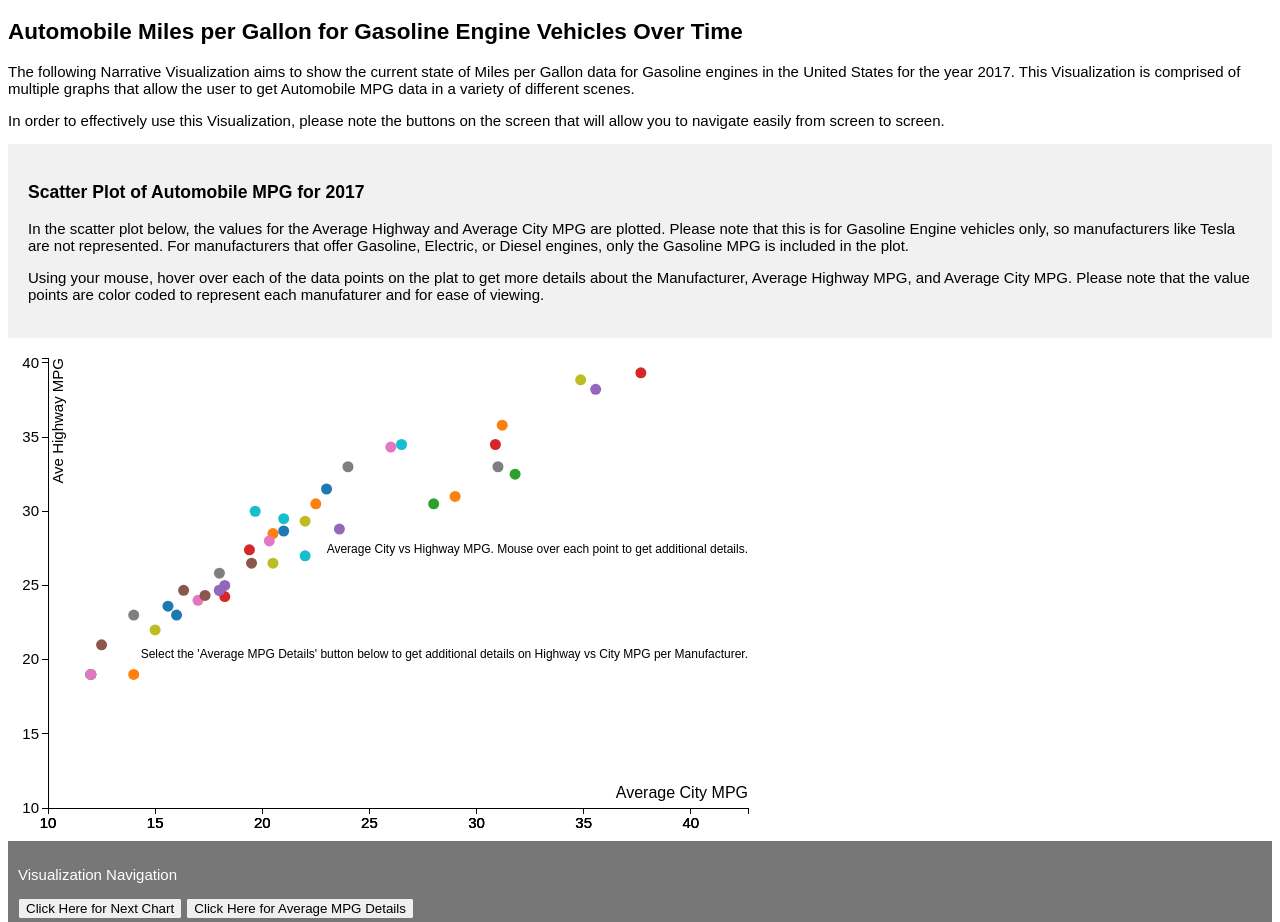
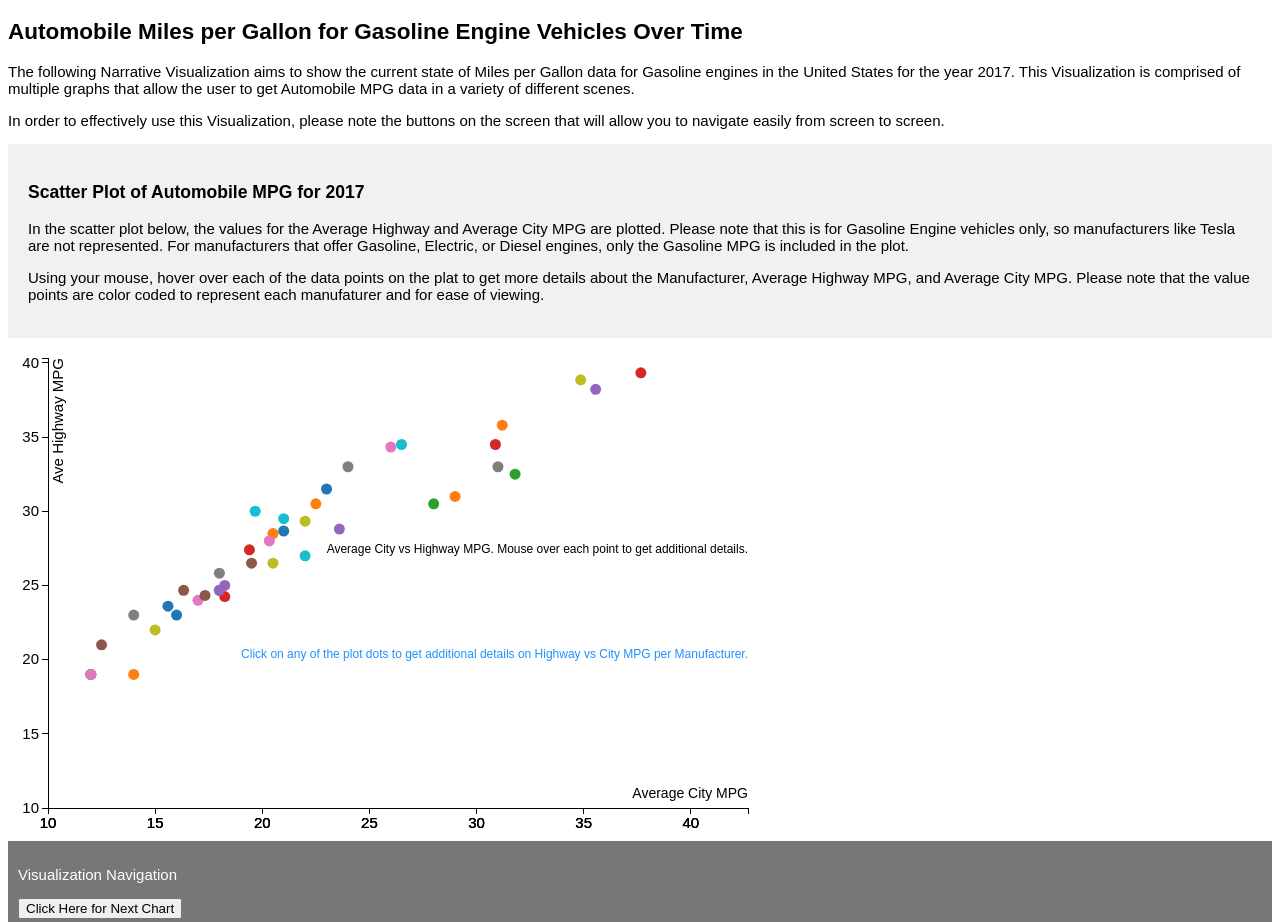
Before and after one commit to mbennett-WA/mbennett-WA.github.io, a plain HTML site: page index.html in a window 1280 px wide. Shown: the top 922 px of the page. Drawn offline with nearby package versions, Linux system fonts and the light colour scheme.

Commit message:
Update index.html

```diff
--- a/index.html
+++ b/index.html
@@ -198,8 +198,8 @@ footer {
                   .attr("y", -150)    // y-offset from the xAxis, moves text UPWARD!
                   .style("text-anchor", "end")// right-justify text
                   .style("font-size","12px")
-                  .style("font-color","blue")
-                  .text("Select the 'Average MPG Details' button below to get additional details on Highway vs City MPG per Manufacturer.");
+                  .style('fill', 'dodgerblue')
+                  .text("Click on any of the plot dots to get additional details on Highway vs City MPG per Manufacturer.");
 
 
 
@@ -212,9 +212,10 @@ footer {
                   .attr("x", width +0) // x-offset from the xAxis, move label all the way to the right
                   .attr("y", -10)    // y-offset from the xAxis, moves text UPWARD!
                   .style("text-anchor", "end")// right-justify text
-                  .style("font-size","16px")
-                  .style("font-color","blue")
+                  .style("font-size","14px")
+                  .style("fill","black")
                   .text("Average City MPG");
+
 
 
               // Add y-axis to the canvas
@@ -266,7 +267,6 @@ footer {
                 .style("fill", function(d) { return colorScale(d.Make); })
                 .on("mouseover", tipMouseover)
                 .on("mouseout", tipMouseout)
-                //.on("click", "window.location.href = 'https://w3docs.com';");
                 .on("click",function(){window.location.href='https://mbennett-wa.github.io/Bar_AveHwy_AveCity.html'});
 
 
@@ -275,7 +275,6 @@ footer {
       <footer>
         <p>Visualization Navigation</p>
        <button onclick="window.location.href = 'https://mbennett-wa.github.io/Bar-Ave_by_Years_by_Manu.html';">Click Here for Next Chart</button>
-       <button onclick="window.location.href = 'https://mbennett-wa.github.io/Bar_AveHwy_AveCity.html';">Click Here for Average MPG Details</button>
    </p>
    </footer>
     </body>
```
